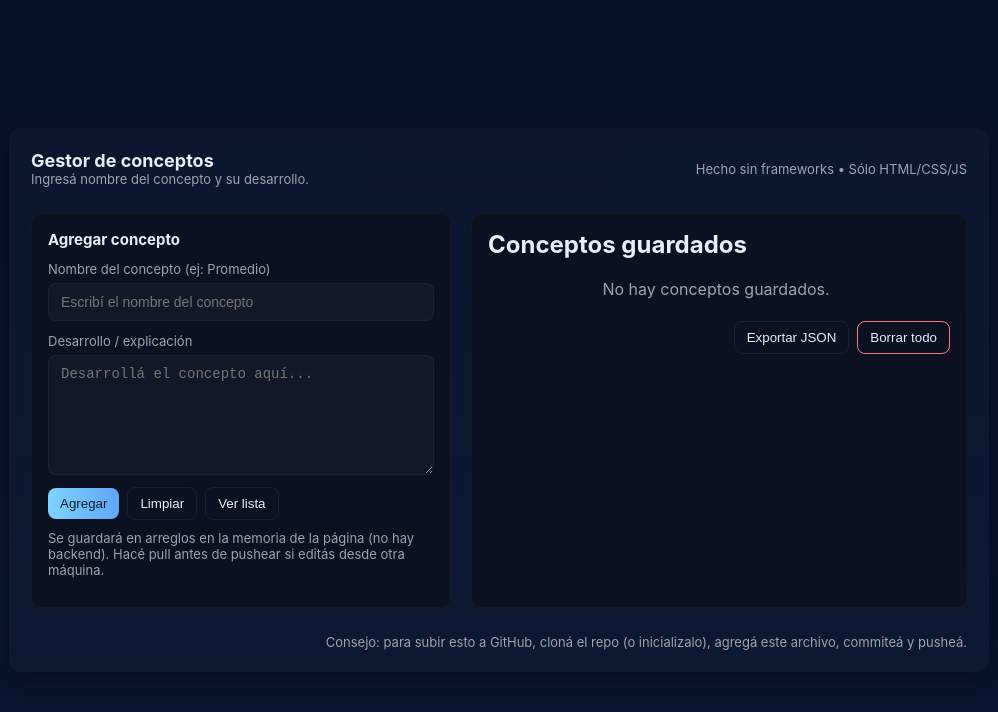
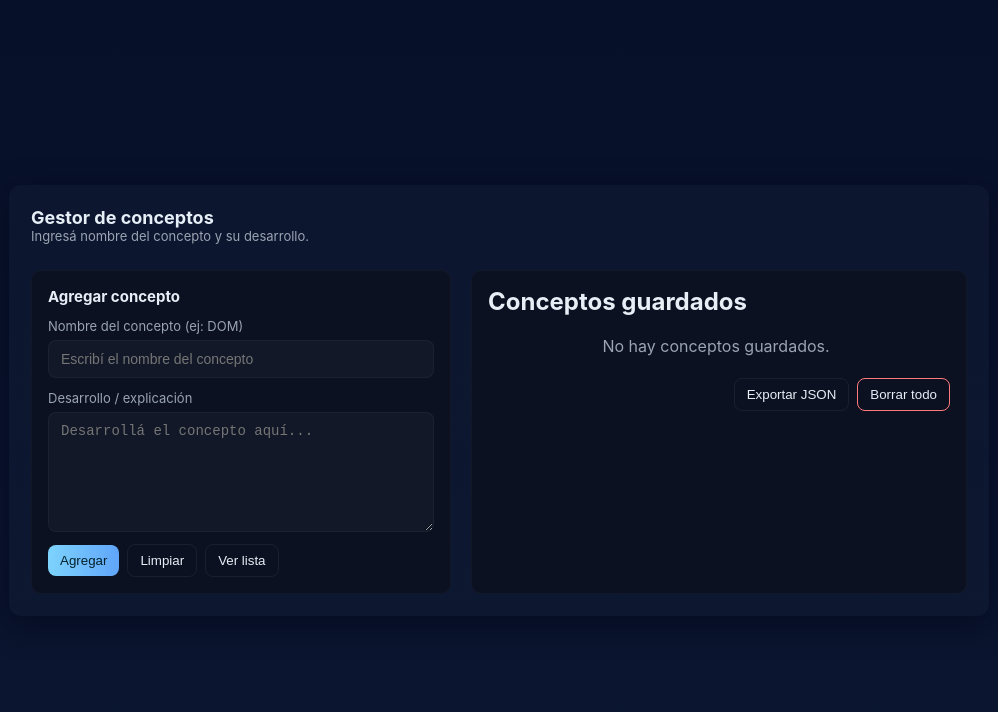
Before and after one commit to mbelen-ss/Tp_Backend, a website: page index.html in a window 1280 px wide. Shown: the whole page, without its empty margins (141-1139 px from the left). Drawn offline with Linux system fonts and the light colour scheme.

Commit message:
Cambios en el index

```diff
--- a/index.html
+++ b/index.html
@@ -96,7 +96,7 @@
         <h1>Gestor de conceptos</h1>
         <p>Ingresá nombre del concepto y su desarrollo.</p>
       </div>
-      <div class="muted">Hecho sin frameworks • Sólo HTML/CSS/JS</div>
+
     </header>
 
     <!-- Formulario -->
@@ -105,7 +105,7 @@
 
       <form id="conceptForm" autocomplete="off">
         <div class="row">
-          <label for="conceptName">Nombre del concepto <span class="muted">(ej: Promedio)</span></label>
+          <label for="conceptName">Nombre del concepto <span class="muted">(ej: DOM)</span></label>
           <input id="conceptName" type="text" maxlength="80" required placeholder="Escribí el nombre del concepto" />
         </div>
 
@@ -120,7 +120,6 @@
           <button id="showList" type="button">Ver lista</button>
         </div>
 
-        <p class="muted" style="margin-top:10px;font-size:13px">Se guardará en arreglos en la memoria de la página (no hay backend). Hacé pull antes de pushear si editás desde otra máquina.</p>
       </form>
     </section>
 
@@ -134,7 +133,6 @@
       </div>
     </aside>
 
-    <footer>Consejo: para subir esto a GitHub, cloná el repo (o inicializalo), agregá este archivo, commiteá y pusheá.</footer>
   </div>
 
   <script>
```
